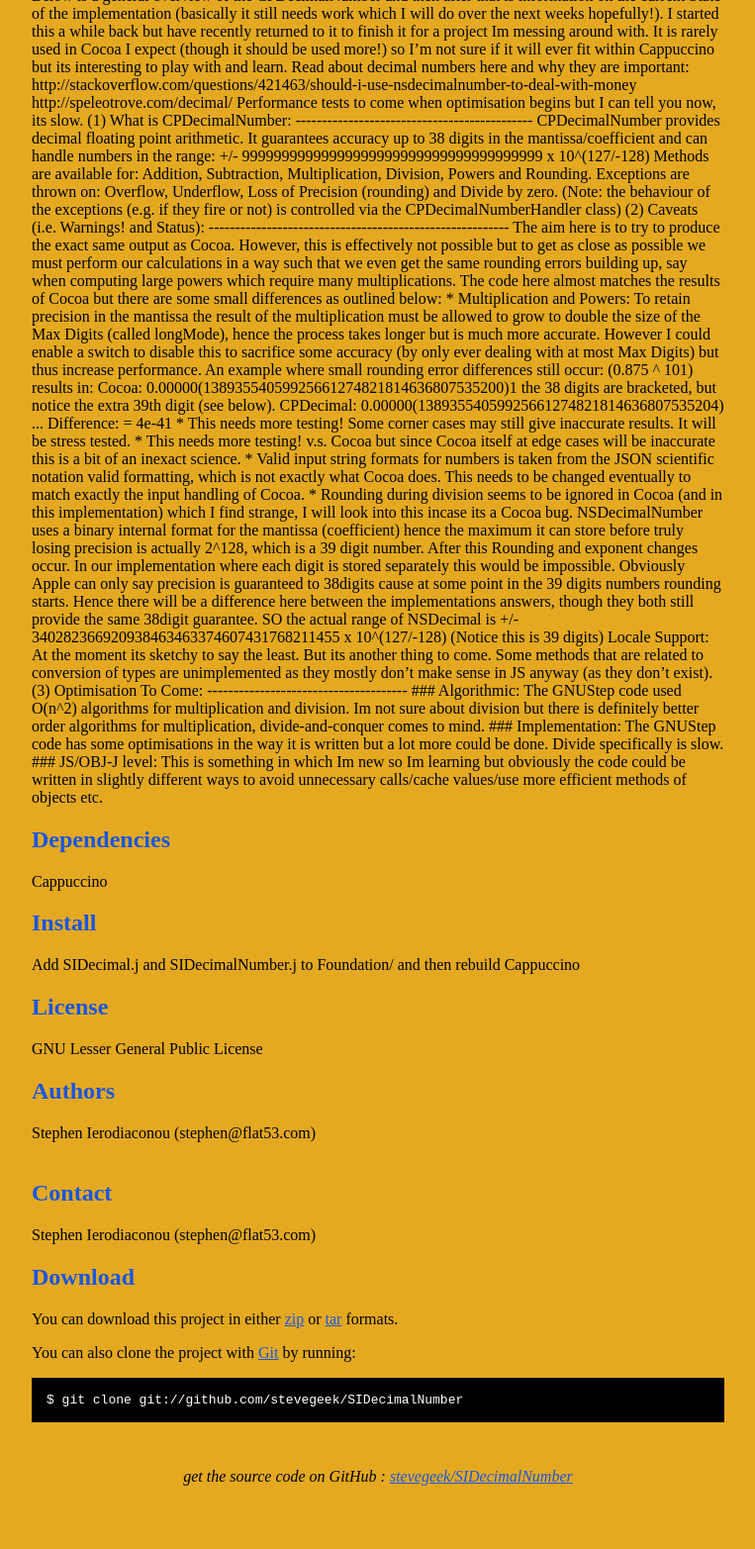
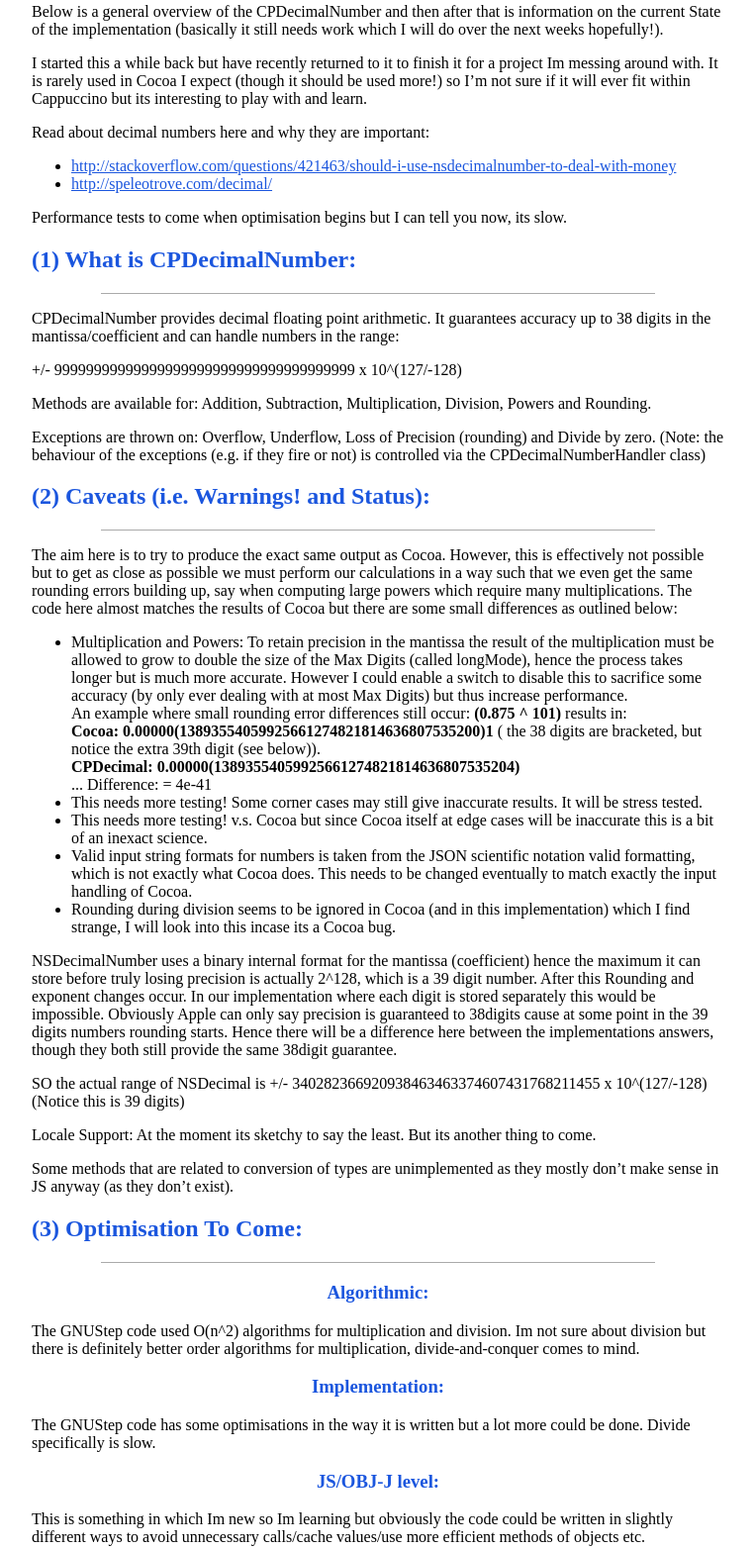
Before and after one commit to stevegeek/SIDecimalNumber, a plain HTML site: page index.html in a window 1280 px wide. Shown: the part 330-1895 px from the top of the page at 99% size, without its empty margins (258-1021 px from the left). Before the commit the page ends 1839 px from the top, so only its background shows below. Drawn offline with Linux system fonts and the light colour scheme.

Commit message:
Updated new git page

```diff
--- a/index.html
+++ b/index.html
@@ -10,9 +10,9 @@
 	<style type="text/css">
 		body {
   		margin-top: 1.0em;
-  		background-color: #e4a921;
+  		background-color: #fff;
 		  font-family: "Helvetica,Arial,FreeSans";
-  		color: #000000;
+  		color: #000;
     }
     #container {
       margin: 0 auto;
@@ -52,59 +52,109 @@
       A port of NSDecimalNumber and NSDecimal for Cappuccino
     </div>
 
-    <p>Decimal number support for the Cappuccino framework. A port of the NSDecimal and NSDecimalNumber classes from Cocoa via GNUStep i.e. CPDecimal is a port of the GNUStep implementation of NSDecimal. It is actually a loose port of GNUStep, i.e. quite a lot has been changed but the original inspirations are from it.
+    <p>
+    Decimal number support for the Cappuccino framework.
+    A port of the NSDecimal and NSDecimalNumber classes from Cocoa via GNUStep
+    i.e. CPDecimal is a port of the GNUStep implementation of NSDecimal.
+    It is actually a loose port of GNUStep, i.e. quite a lot has been changed
+    but the original inspirations are from it.</p>
+    <p>
+    Below is a general overview of the CPDecimalNumber and then after that is information on the current State of the implementation (basically it still needs work which I will do over the next weeks hopefully!).
+    </p>
+    <p>
+    I started this a while back but have recently returned to it to finish it for a project Im messing around with. It is rarely used in Cocoa I expect (though it should be used more!) so I’m not sure if it will ever fit within Cappuccino but its interesting to play with and learn.
+    </p>
 
-Below is a general overview of the CPDecimalNumber and then after that is information on the current State of the implementation (basically it still needs work which I will do over the next weeks hopefully!).
+    <p>
+Read about decimal numbers here and why they are important:
+<ul>
+<li><a href="http://stackoverflow.com/questions/421463/should-i-use-nsdecimalnumber-to-deal-with-money">http://stackoverflow.com/questions/421463/should-i-use-nsdecimalnumber-to-deal-with-money</a></li>
 
-I started this a while back but have recently returned to it to finish it for a project Im messing around with. It is rarely used in Cocoa I expect (though it should be used more!) so I’m not sure if it will ever fit within Cappuccino but its interesting to play with and learn.
+<li><a href="http://speleotrove.com/decimal/">http://speleotrove.com/decimal/</a></li>
+</ul>
+</p>
+<p>Performance tests to come when optimisation begins but I can tell you now, its slow.
+</p>
 
-Read about decimal numbers here and why they are important:
 
-http://stackoverflow.com/questions/421463/should-i-use-nsdecimalnumber-to-deal-with-money
+<h2>(1) What is CPDecimalNumber:</h2>
+<hr>
+<p>
+CPDecimalNumber  provides decimal floating point arithmetic. It guarantees accuracy up to 38 digits in the mantissa/coefficient and can handle numbers in the range:
+</p>
+<p>
++/- 99999999999999999999999999999999999999 x 10^(127/-128)
+</p>
 
-http://speleotrove.com/decimal/
+<p>
+Methods are available for: Addition, Subtraction, Multiplication, Division, Powers and Rounding.
+</p>
+<p>
+Exceptions are thrown on: Overflow, Underflow, Loss of Precision (rounding) and Divide by zero. (Note: the behaviour of the exceptions (e.g. if they fire or not) is controlled via the CPDecimalNumberHandler class)
+</p>
 
-Performance tests to come when optimisation begins but I can tell you now, its slow.
 
-(1) What is CPDecimalNumber:
----------------------------------------------
-CPDecimalNumber  provides decimal floating point arithmetic. It guarantees accuracy up to 38 digits in the mantissa/coefficient and can handle numbers in the range:
+<h2>(2) Caveats (i.e. Warnings! and Status):</h2>
 
-+/- 99999999999999999999999999999999999999 x 10^(127/-128)
+<hr>
+<p>
+The aim here is to try to produce the exact same output as Cocoa. However, this is effectively not possible but to get as close as possible we must perform our calculations in a way such that we even get the same rounding errors building up, say when computing large powers which require many multiplications. The code here almost matches the results of Cocoa but there are some small differences as outlined below:
+</p>
 
-Methods are available for: Addition, Subtraction, Multiplication, Division, Powers and Rounding.
+<ul>
+<li>Multiplication and Powers: To retain precision in the mantissa the result of the multiplication must be allowed to grow to double the size of the Max Digits (called longMode), hence the process takes longer but is much more accurate. However I could enable a switch to disable this to sacrifice some accuracy (by only ever dealing with at most Max Digits) but thus increase performance. <br> An example where small rounding error differences still occur: <b>(0.875 ^ 101)</b> results in: <br><b>Cocoa:  0.00000(13893554059925661274821814636807535200)1</b> ( the 38 digits are bracketed, but notice the extra 39th digit (see below)). <br><b>CPDecimal: 0.00000(13893554059925661274821814636807535204)</b><br> ... Difference: = 4e-41
+</li>
 
-Exceptions are thrown on: Overflow, Underflow, Loss of Precision (rounding) and Divide by zero. (Note: the behaviour of the exceptions (e.g. if they fire or not) is controlled via the CPDecimalNumberHandler class)
 
-(2) Caveats (i.e. Warnings! and Status):
----------------------------------------------------------
-The aim here is to try to produce the exact same output as Cocoa. However, this is effectively not possible but to get as close as possible we must perform our calculations in a way such that we even get the same rounding errors building up, say when computing large powers which require many multiplications. The code here almost matches the results of Cocoa but there are some small differences as outlined below:
+<li>This needs more testing! Some corner cases may still give inaccurate results. It will be stress tested.
+</li>
+<li>This needs more testing! v.s. Cocoa but since Cocoa itself at edge cases will be inaccurate this is a bit of an inexact science.
+</li>
+<li>Valid input string formats for numbers is taken from the JSON scientific notation valid formatting, which is not exactly what Cocoa does. This needs to be changed eventually to match exactly the input handling of Cocoa.
+</li>
+<li>Rounding during division seems to be ignored in Cocoa (and in this implementation) which I find strange, I will look into this incase its a Cocoa bug.
+</li>
+</ul>
 
-* Multiplication and Powers: To retain precision in the mantissa the result of the multiplication must be allowed to grow to double the size of the Max Digits (called longMode), hence the process takes longer but is much more accurate. However I could enable a switch to disable this to sacrifice some accuracy (by only ever dealing with at most Max Digits) but thus increase performance.  An example where small rounding error differences still occur: (0.875 ^ 101) results in: Cocoa:  0.00000(13893554059925661274821814636807535200)1  the 38 digits are bracketed, but notice the extra 39th digit (see below). CPDecimal: 0.00000(13893554059925661274821814636807535204) ... Difference: = 4e-41
+<p>
+NSDecimalNumber uses a binary internal format for the mantissa (coefficient) hence the maximum it can store before truly losing precision is actually 2^128, which is a 39 digit number. After this Rounding and exponent changes occur. In our implementation where each digit is stored separately this would be impossible. Obviously Apple can only say precision is guaranteed to 38digits cause at some point in the 39 digits numbers rounding starts. Hence there will be a difference here between the implementations answers, though they both still provide the same 38digit guarantee.
+</p>
 
-* This needs more testing! Some corner cases may still give inaccurate results. It will be stress tested.
-* This needs more testing! v.s. Cocoa but since Cocoa itself at edge cases will be inaccurate this is a bit of an inexact science.
-* Valid input string formats for numbers is taken from the JSON scientific notation valid formatting, which is not exactly what Cocoa does. This needs to be changed eventually to match exactly the input handling of Cocoa.
-* Rounding during division seems to be ignored in Cocoa (and in this implementation) which I find strange, I will look into this incase its a Cocoa bug.
+<p>
+SO the actual range of NSDecimal is +/- 340282366920938463463374607431768211455 x 10^(127/-128) (Notice this is 39 digits)
+</p>
 
-NSDecimalNumber uses a binary internal format for the mantissa (coefficient) hence the maximum it can store before truly losing precision is actually 2^128, which is a 39 digit number. After this Rounding and exponent changes occur. In our implementation where each digit is stored separately this would be impossible. Obviously Apple can only say precision is guaranteed to 38digits cause at some point in the 39 digits numbers rounding starts. Hence there will be a difference here between the implementations answers, though they both still provide the same 38digit guarantee.
+<p>
+Locale Support: At the moment its sketchy to say the least. But its another thing to come.
+</p>
 
-SO the actual range of NSDecimal is +/- 340282366920938463463374607431768211455 x 10^(127/-128) (Notice this is 39 digits)
+<p>
+Some methods that are related to conversion of types are unimplemented as they mostly don’t make sense in JS anyway (as they don’t exist).
+</p>
 
-Locale Support: At the moment its sketchy to say the least. But its another thing to come.
 
-Some methods that are related to conversion of types are unimplemented as they mostly don’t make sense in JS anyway (as they don’t exist).
+<h2>(3) Optimisation To Come:</h2>
 
-(3) Optimisation To Come:
---------------------------------------
-### Algorithmic:
+<hr>
+
+<h3>Algorithmic:</h3>
+<p>
 The GNUStep code used O(n^2) algorithms for multiplication and division. Im not sure about division but there is definitely better order algorithms for multiplication, divide-and-conquer comes to mind.
+</p>
 
-### Implementation:
+
+<h3>Implementation:</h3>
+<p>
 The GNUStep code has some optimisations in the way it is written but a lot more could be done. Divide specifically is slow.
+</p>
 
-### JS/OBJ-J level:
-This is something in which Im new so Im learning but obviously the code could be written in slightly different ways to avoid unnecessary calls/cache values/use more efficient methods of objects etc.</p><h2>Dependencies</h2>
+
+<h3>JS/OBJ-J level:</h3>
+
+<p>This is something in which Im new so Im learning but obviously the code could be written in slightly different ways to avoid unnecessary calls/cache values/use more efficient methods of objects etc.</p>
+
+<h2>Dependencies</h2>
+
 <p>Cappuccino</p>
 <h2>Install</h2>
 <p>Add SIDecimal.j and SIDecimalNumber.j to Foundation/ and then rebuild Cappuccino</p>
```
